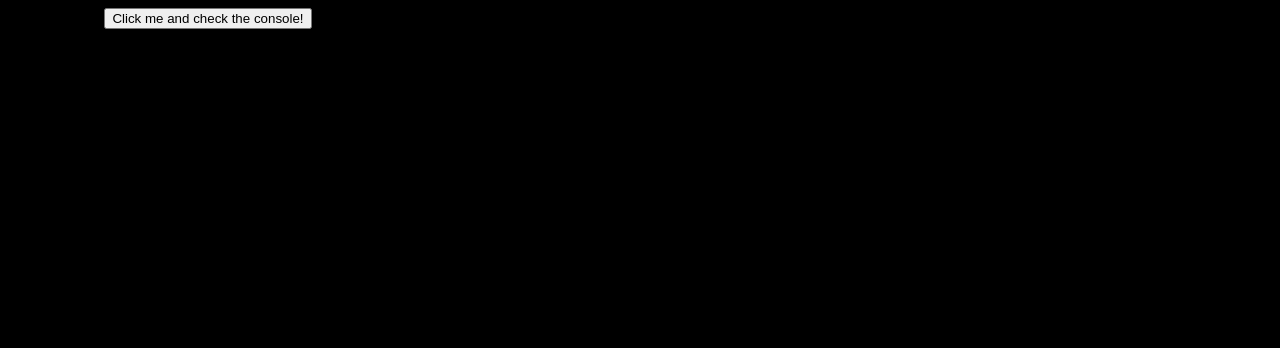
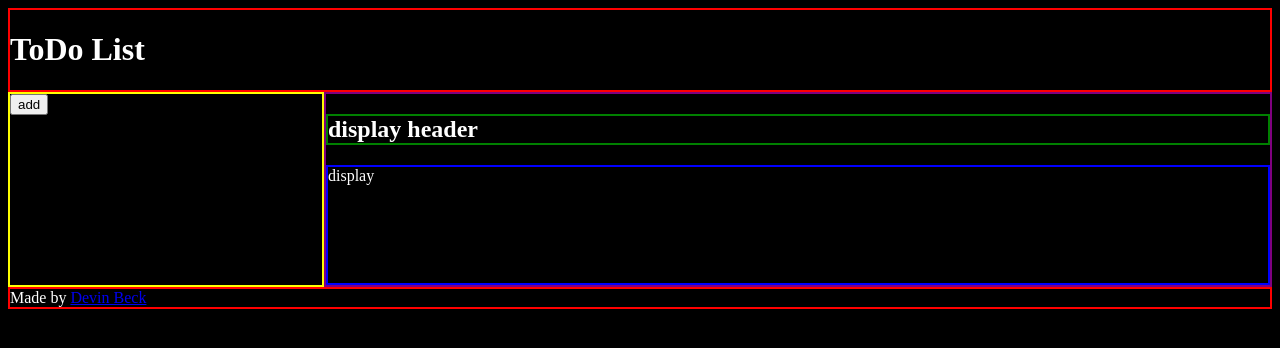
Before and after one commit to devin6beck/todo-list, a website built with webpack: page dist/index.html in a window 1280 px wide. Built offline with nearby package versions, Linux system fonts and the light colour scheme.

Commit message:
create template html in ititial.js

```diff
--- a/src/index.js
+++ b/src/index.js
@@ -1,20 +1,32 @@
 import _ from 'lodash';
 import printMe from './print.js';
 import './style.css';
+import initial from './initial.js';
 
-function component() {
-  const element = document.createElement('div');
-  const btn = document.createElement('button');
+initial();
 
-  // Lodash, now imported by this script
-  element.innerHTML = _.join(['Hello', 'webpack'], ' ');
+window.onload = function() {
+  const buttonAdd = document.querySelector('.btn-add-task');
+  buttonAdd.addEventListener('click', addClickHandler);
 
-  btn.innerHTML = 'Click me and check the console!';
-  btn.onclick = printMe;
-
-  element.appendChild(btn);
-
-  return element;
+  function addClickHandler() {
+    console.log('clicked button');
+  }
 }
 
-document.body.appendChild(component());
+// function component() {
+//   const element = document.createElement('div');
+//   const btn = document.createElement('button');
+
+//   // Lodash, now imported by this script
+//   element.innerHTML = _.join(['Hello', 'webpack'], ' ');
+
+//   btn.innerHTML = 'Click me and check the console!';
+//   btn.onclick = printMe;
+
+//   element.appendChild(btn);
+
+//   return element;
+// }
+
+// document.body.appendChild(component());
--- /dev/null
+++ b/src/initial.js
@@ -0,0 +1,71 @@
+export default function initial() {
+  const body = document.querySelector('body');
+
+  body.appendChild(createHeader());
+  body.appendChild(createCurrentPage());
+  body.appendChild(createSidebar());
+  body.appendChild(createFooter());
+
+}
+
+function createHeader() {
+  const header = document.createElement('header');
+  const h1 = document.createElement('h1');
+
+  header.classList.add('header');
+
+  h1.textContent = 'ToDo List';
+  header.appendChild(h1);
+
+  return header;
+}
+
+function createCurrentPage() {
+  const currentPage = document.createElement('section');
+  const displayHeader = document.createElement('h2');
+  const display = document.createElement('div');
+
+  currentPage.classList.add('current-page');
+  displayHeader.classList.add('display-header');
+  display.classList.add('display');
+
+  display.textContent = 'display';
+  displayHeader.textContent = 'display header';
+
+
+  currentPage.appendChild(displayHeader);
+  currentPage.appendChild(display);
+
+  return currentPage
+}
+
+function createSidebar() {
+  const aside = document.createElement('aside');
+  const btnAddTask = document.createElement('button');
+
+  aside.classList.add('sidebar');
+  btnAddTask.classList.add('btn-add-task')
+
+  btnAddTask.textContent = 'add';
+
+  aside.appendChild(btnAddTask);
+
+  return aside
+}
+
+function createFooter() {
+  const footer = document.createElement('footer');
+  footer.classList.add('footer');
+
+  const span = document.createElement('span');
+  span.textContent = 'Made by ';
+
+  const github = document.createElement('a');
+  github.href = 'https://github.com/devin6beck';
+  github.textContent = 'Devin Beck';
+
+  span.appendChild(github);
+  footer.appendChild(span);
+
+  return footer;
+}
--- a/src/style.css
+++ b/src/style.css
@@ -1,3 +1,56 @@
 body {
+  display: grid;
+  grid-template-columns: 0.5fr 1.5fr;
+  grid-template-rows: 0.6fr 2.1fr 0.3fr;
+  gap: 0px 0px;
+  grid-auto-flow: row;
+  grid-template-areas:
+    "header header"
+    "sidebar current-page"
+    "footer footer";
   background-color: black;
+  color: white;
 }
+
+.current-page {
+  display: grid;
+  grid-template-columns: 1fr;
+  grid-template-rows: 0.3fr 1.7fr;
+  gap: 0px 0px;
+  grid-auto-flow: row;
+  grid-template-areas:
+    "display-header"
+    "display";
+  grid-area: current-page;
+  border: 2px solid purple;
+}
+
+.display-header {
+  grid-area: display-header;
+  border: 2px solid green;
+
+}
+
+.display {
+  grid-area: display;
+  border: 2px solid blue;
+
+}
+
+.sidebar {
+  grid-area: sidebar;
+  border: 2px solid yellow;
+
+}
+
+.header {
+  grid-area: header;
+  border: 2px solid red;
+
+}
+
+.footer {
+  grid-area: footer;
+  border: 2px solid red;
+
+}
```
Also changed, not shown: dist/index.bundle.js.
